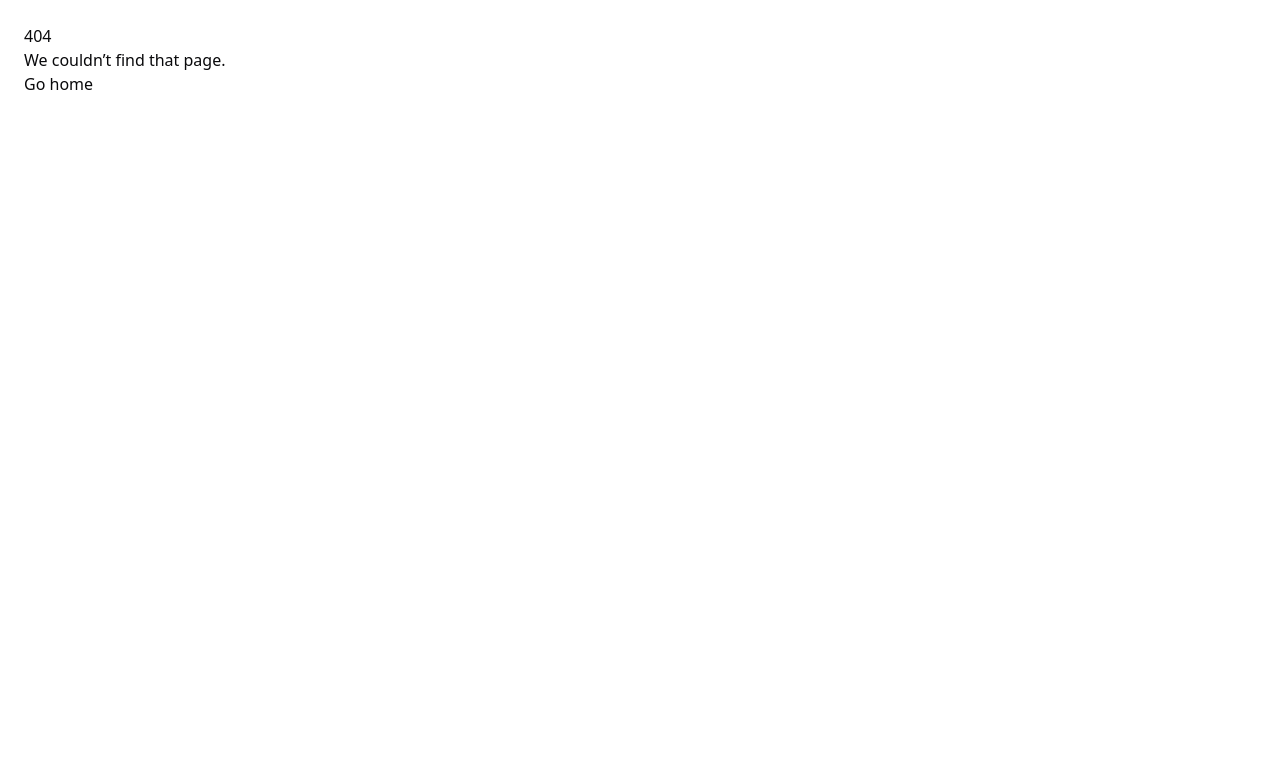
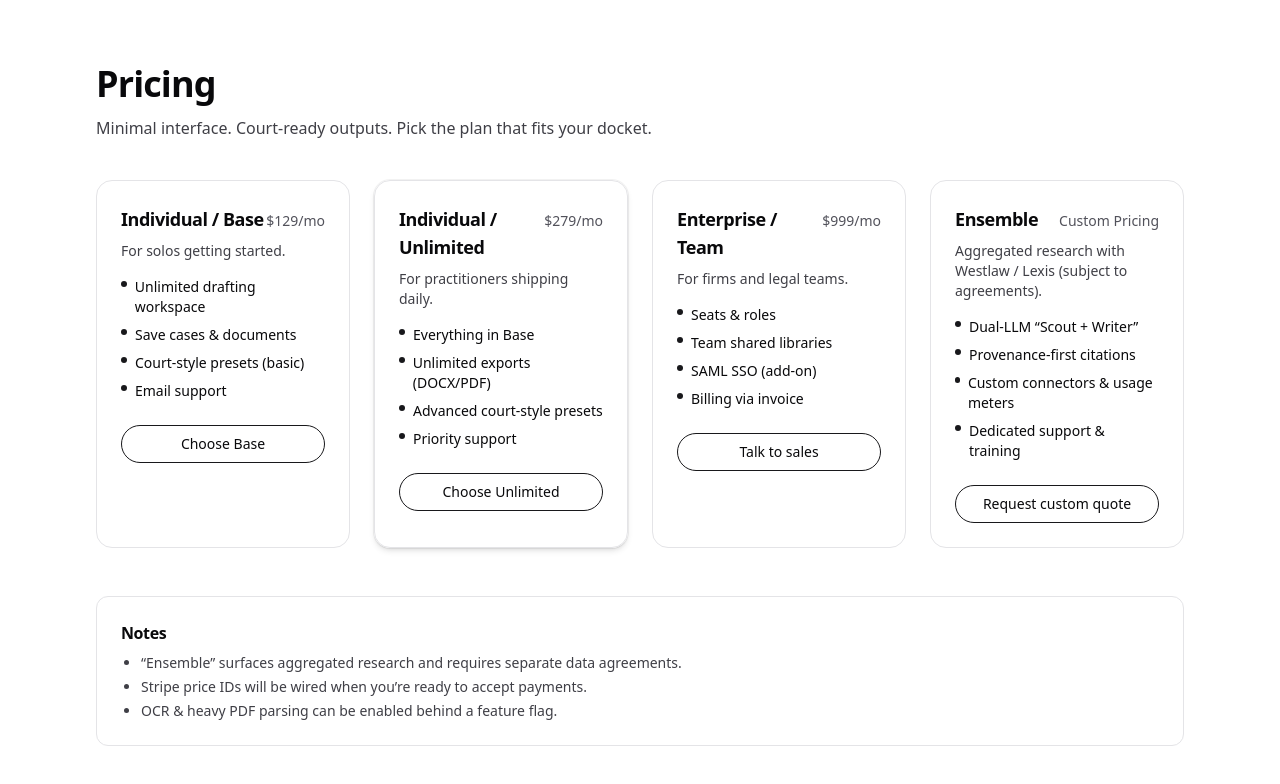
Before and after one commit to josephchalifoux/WestlawAI, a Next.js app: page /pricing in a window 1280 px wide. Before the commit this address had no page. Shown: the top 784 px of the page. Built offline with nearby package versions, Linux system fonts and the light colour scheme.

Commit message:
Create page.tsx

```diff
--- /dev/null
+++ b/app/pricing/page.tsx
@@ -0,0 +1,105 @@
+export const metadata = {
+  title: 'Pricing • WestlawAI',
+  description: 'Simple plans for solo to enterprise. Court-ready outputs.',
+};
+
+const plans = [
+  {
+    name: 'Individual / Base',
+    price: '$129/mo',
+    blurb: 'For solos getting started.',
+    features: [
+      'Unlimited drafting workspace',
+      'Save cases & documents',
+      'Court-style presets (basic)',
+      'Email support',
+    ],
+    cta: { label: 'Choose Base', href: '/signin' }, // swap to Stripe Checkout later
+  },
+  {
+    name: 'Individual / Unlimited',
+    price: '$279/mo',
+    blurb: 'For practitioners shipping daily.',
+    features: [
+      'Everything in Base',
+      'Unlimited exports (DOCX/PDF)',
+      'Advanced court-style presets',
+      'Priority support',
+    ],
+    cta: { label: 'Choose Unlimited', href: '/signin' },
+    highlight: true,
+  },
+  {
+    name: 'Enterprise / Team',
+    price: '$999/mo',
+    blurb: 'For firms and legal teams.',
+    features: [
+      'Seats & roles',
+      'Team shared libraries',
+      'SAML SSO (add-on)',
+      'Billing via invoice',
+    ],
+    cta: { label: 'Talk to sales', href: '/ensemble' },
+  },
+  {
+    name: 'Ensemble',
+    price: 'Custom Pricing',
+    blurb: 'Aggregated research with Westlaw / Lexis (subject to agreements).',
+    features: [
+      'Dual-LLM “Scout + Writer”',
+      'Provenance-first citations',
+      'Custom connectors & usage meters',
+      'Dedicated support & training',
+    ],
+    cta: { label: 'Request custom quote', href: '/ensemble' },
+  },
+];
+
+export default function PricingPage() {
+  return (
+    <main className="mx-auto w-full max-w-6xl px-6 sm:px-8 py-16">
+      <h1 className="text-4xl font-semibold tracking-tight">Pricing</h1>
+      <p className="mt-3 text-zinc-700">
+        Minimal interface. Court-ready outputs. Pick the plan that fits your docket.
+      </p>
+
+      <div className="mt-10 grid gap-6 md:grid-cols-2 xl:grid-cols-4">
+        {plans.map((p) => (
+          <div
+            key={p.name}
+            className={`rounded-2xl border border-zinc-200 p-6 ${p.highlight ? 'shadow-md ring-1 ring-zinc-900/5' : ''}`}
+          >
+            <div className="flex items-baseline justify-between">
+              <h3 className="text-lg font-semibold tracking-tight">{p.name}</h3>
+              <div className="text-sm text-zinc-600">{p.price}</div>
+            </div>
+            <p className="mt-2 text-sm text-zinc-700">{p.blurb}</p>
+            <ul className="mt-4 space-y-2 text-sm">
+              {p.features.map((f) => (
+                <li key={f} className="flex items-start gap-2">
+                  <span className="mt-1 inline-block h-1.5 w-1.5 rounded-full bg-zinc-900" />
+                  <span>{f}</span>
+                </li>
+              ))}
+            </ul>
+            <a
+              href={p.cta.href}
+              className="mt-6 inline-flex w-full items-center justify-center rounded-full border border-zinc-900 px-4 py-2 text-sm font-medium hover:bg-zinc-900 hover:text-white transition-colors"
+            >
+              {p.cta.label}
+            </a>
+          </div>
+        ))}
+      </div>
+
+      <div className="mt-12 rounded-xl border border-zinc-200 p-6">
+        <h2 className="text-base font-semibold tracking-tight">Notes</h2>
+        <ul className="mt-2 list-disc pl-5 text-sm text-zinc-700 space-y-1">
+          <li>“Ensemble” surfaces aggregated research and requires separate data agreements.</li>
+          <li>Stripe price IDs will be wired when you’re ready to accept payments.</li>
+          <li>OCR & heavy PDF parsing can be enabled behind a feature flag.</li>
+        </ul>
+      </div>
+    </main>
+  );
+}
```
